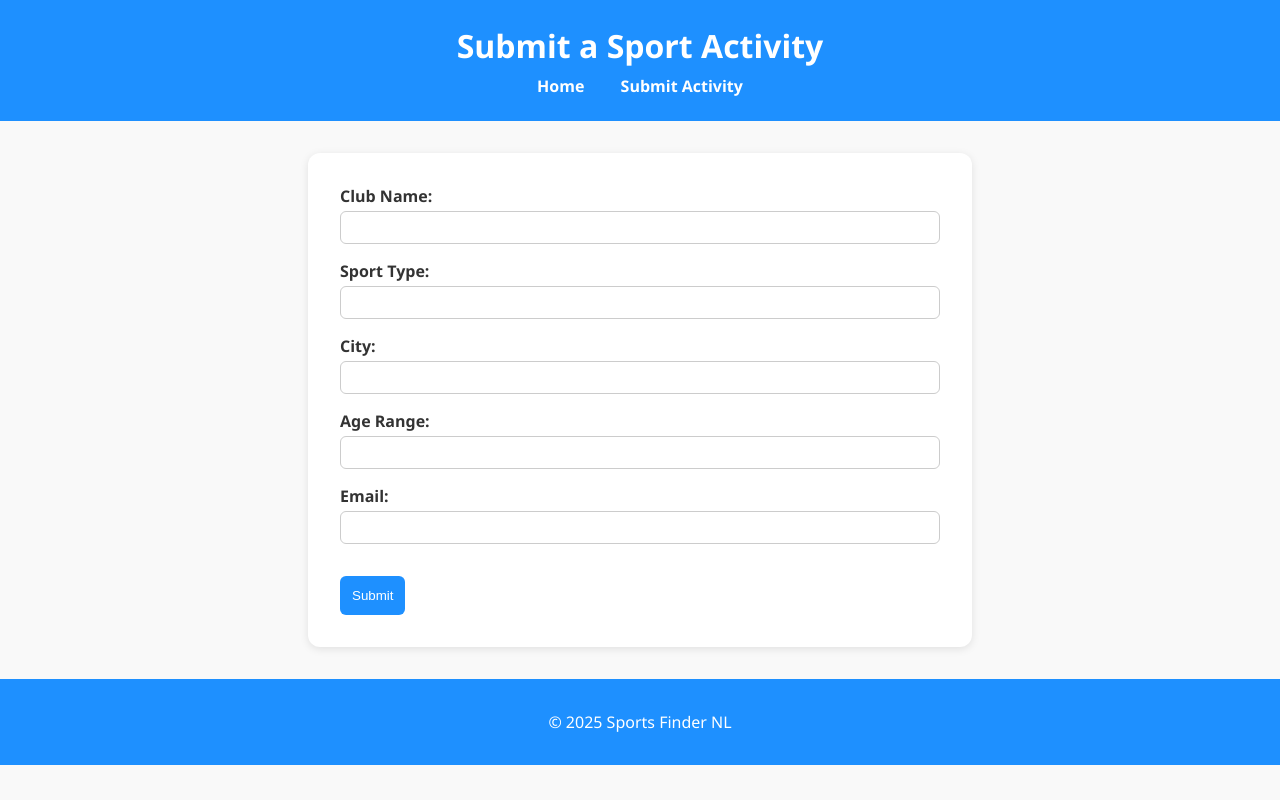
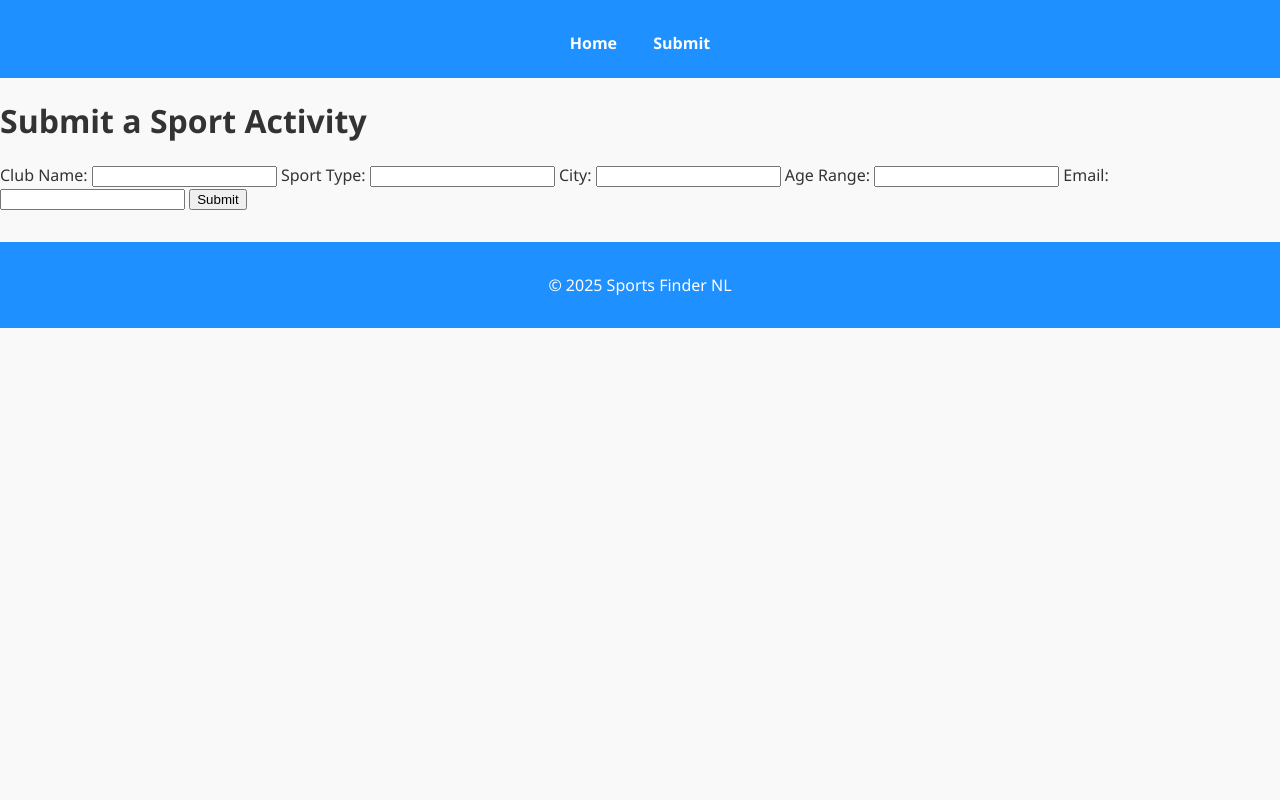
Before and after one commit to AlenaPochinok/sports-kids-activities, a plain HTML site: page submit.html in a window 1280 px wide. Drawn offline with Linux system fonts and the light colour scheme.

Commit message:
Update submit.html

```diff
--- a/submit.html
+++ b/submit.html
@@ -2,25 +2,44 @@
 <html lang="en">
 <head>
   <meta charset="UTF-8" />
+  <meta name="viewport" content="width=device-width, initial-scale=1.0" />
   <title>Submit Activity</title>
   <link href="styles.css" rel="stylesheet" />
 </head>
 <body>
   <header>
-    <h1>Submit a Sport Activity</h1>
     <nav>
       <a href="index.html">Home</a>
-      <a href="submit.html">Submit Activity</a>
+      <a href="submit.html">Submit</a>
     </nav>
   </header>
 
   <main>
-    <form name="activity" method="POST" data-netlify="true" class="submit-form">
-      <label>Club Name: <input type="text" name="club-name" required></label>
-      <label>Sport Type: <input type="text" name="sport-type" required></label>
-      <label>City: <input type="text" name="city" required></label>
-      <label>Age Range: <input type="text" name="age-range" required></label>
-      <label>Email: <input type="email" name="email" required></label>
+    <h1>Submit a Sport Activity</h1>
+    <form name="activity" method="POST" data-netlify="true">
+      <!-- 🔐 Required hidden field for Netlify Forms to work -->
+      <input type="hidden" name="form-name" value="activity" />
+
+      <label>Club Name:
+        <input type="text" name="club-name" required />
+      </label>
+
+      <label>Sport Type:
+        <input type="text" name="sport-type" required />
+      </label>
+
+      <label>City:
+        <input type="text" name="city" required />
+      </label>
+
+      <label>Age Range:
+        <input type="text" name="age-range" required />
+      </label>
+
+      <label>Email:
+        <input type="email" name="email" required />
+      </label>
+
       <button type="submit">Submit</button>
     </form>
   </main>
```
